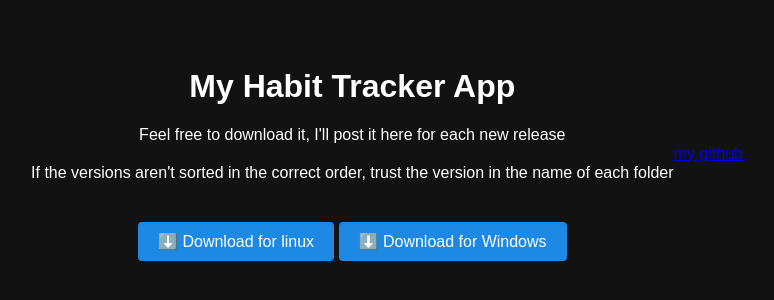
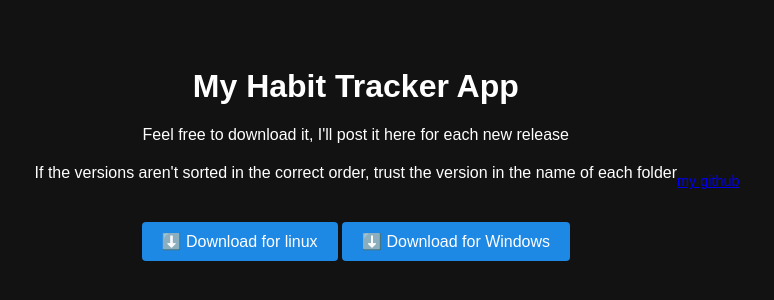
Before and after one commit to Jean1000levrai/website-for-habittracker, a plain HTML site: page index.html in a window 1280 px wide. Shown: the part 246-546 px from the top of the page, without its empty margins (253-1027 px from the left). Drawn offline with Linux system fonts and the light colour scheme.

Commit message:
Update index.html

```diff
--- a/index.html
+++ b/index.html
@@ -18,10 +18,14 @@ function Sorry(){alert("Sorry! doesn't work yet");}
         <a class="btn" href="https://www.dropbox.com/scl/fo/wiev3yfpjcvuybbo6nasd/ABMcwyp6Kd7t9JUR7ivygRY?rlkey=mve3uyqwydgwb5l69pynac0mo&st=y670u5wr&dl=0" download>⬇️ Download for linux</a>
         <a class="btn" href="https://www.dropbox.com/scl/fo/pike5xvojhh9d9cfvg9tk/ADd7cHzvpbiKGzVEIA8kbZ4?rlkey=tblbgqbkg5kfwkjosrl04s5jm&st=cfjtoijp&dl=0">⬇️ Download for Windows</a>
     </div>
-    <div>
-        <a href="github.com/jean1000levrai">my github</a>
-    </div>
+
 
 </body>
 
+<footer>
+    <p>
+        <a href="github.com/jean1000levrai">my github</a>
+    </p>
+</footer>
+
 </html>
```
